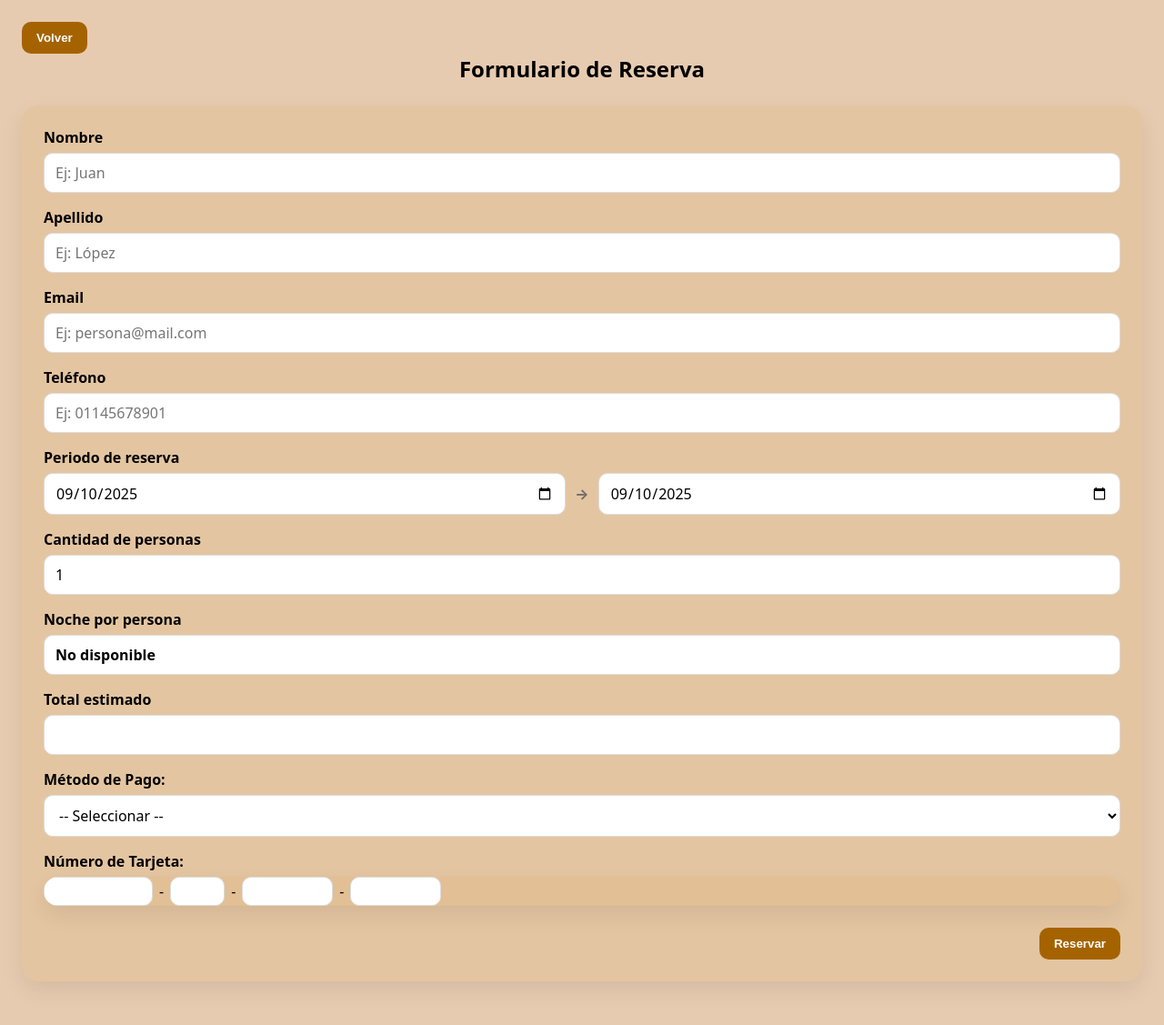
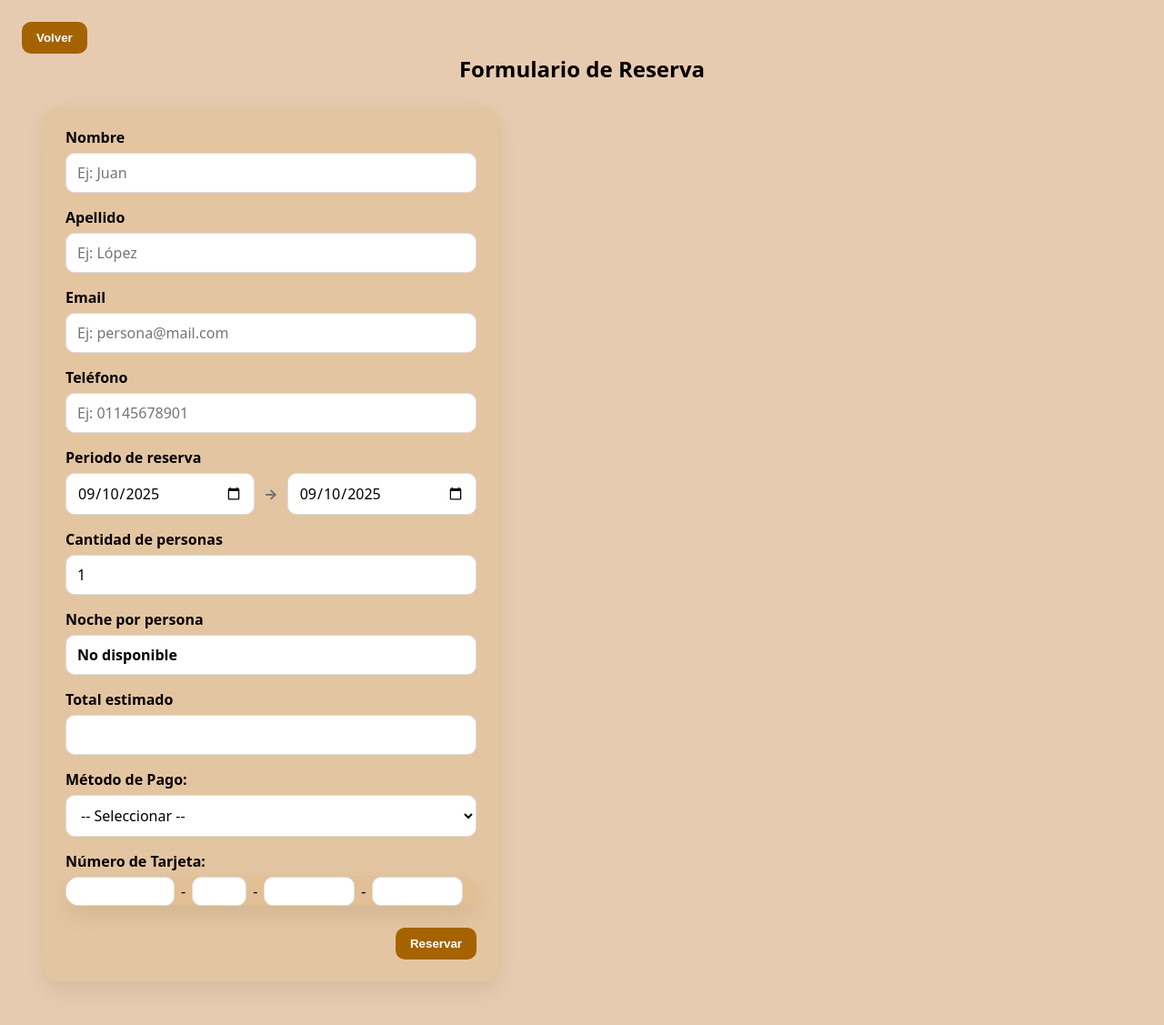
Before and after one commit to Strychi8/ClonAirbnb-TM2C2025E04, a PHP site: page /reservas/reserva.html in a window 1280 px wide. Shown: the part 80-1207 px from the top of the page at 91% size. Run offline with PHP 8.4, Linux system fonts and the light colour scheme.

Commit message:
Mejoras en el diseño del formulario: ajuste de ancho y márgenes (#18)
Se modificó el archivo css/formularios.css para mejorar la presentación del formulario.

```diff
--- a/css/formularios.css
+++ b/css/formularios.css
@@ -1,8 +1,8 @@
 
 form .form-card {
-  width: 100%;
-  margin: 24px 0 48px; /* Margen superior e inferior, 0 a los lados para que el width funcione */
-  padding: 24px;
+  max-width: 500px;
+	margin: 24px 24px 48px;
+	padding: 24px;
   background: var(--card);
   border-radius: var(--radius);
   box-shadow: var(--shadow);
```
